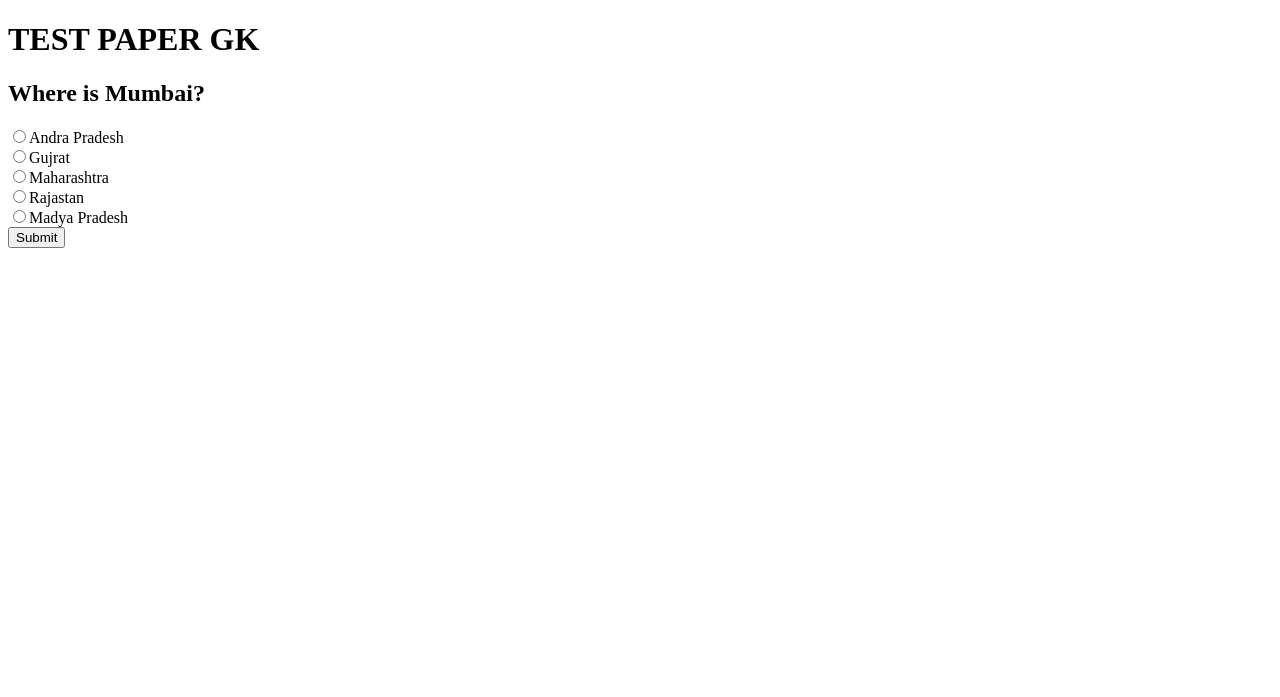
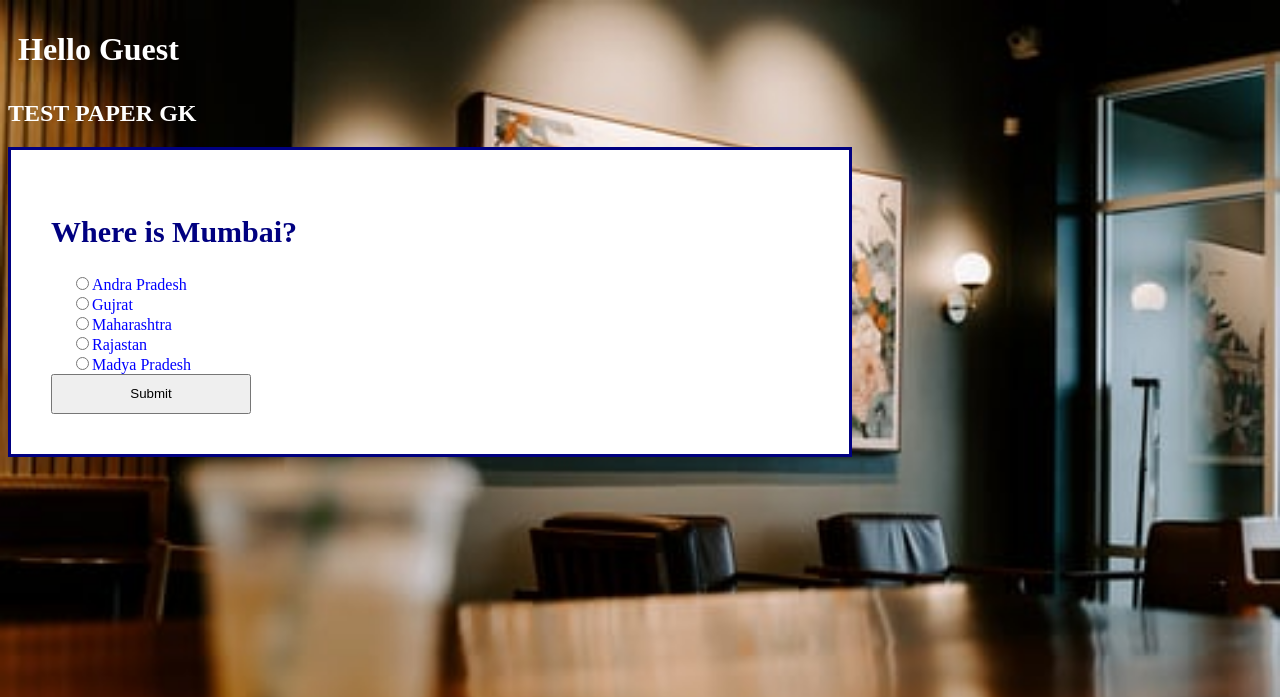
Before and after one commit to sawant98d/hellodjango, a Django app: page /exam/test in a window 1280 px wide. Shown: the top 697 px of the page. Run offline with Django 3.2, Linux system fonts and the light colour scheme.

Commit message:
Static files- Using static files in template

```diff
--- /dev/null
+++ b/static/css/teststyle.css
@@ -0,0 +1,34 @@
+body{
+    background-image: url('../images/demo.jpg');
+    background-repeat: no-repeat;
+    background-size: cover;
+    color: white;
+}
+
+.heading h1{
+    padding:10px;
+}
+.questionblock{
+    background-color: white;
+    border-style: solid;
+    border-color: navy;
+    padding:40px;
+    width:60%;
+
+}
+.que{
+    font-size: 20px;
+    color:navy;
+    font-weight: bold;
+}
+
+.option{
+    color: blue;
+    margin-left:20px;
+    font-weight: 20px;
+}
+
+.submit input{
+    width: 200px;
+    height: 40px;
+}
--- a/templates/exam/test.htm
+++ b/templates/exam/test.htm
@@ -1,3 +1,6 @@
+
+{% load static %}
+
 <!DOCTYPE html>
 <html lang="en">
 <head>
@@ -5,17 +8,38 @@
     <meta http-equiv="X-UA-Compatible" content="IE=edge">
     <meta name="viewport" content="width=device-width, initial-scale=1.0">
     <title>test app</title>
+    <link rel="stylesheet" href="{%static 'css/teststyle.css'%}">
 </head>
 <body>
-    <h1>TEST PAPER GK</h1>
-    <div>
-        <h2>Where is Mumbai?</h2>
-        <input type="radio" name='answer'>Andra Pradesh<br>
-        <input type="radio" name='answer'>Gujrat<br>
-        <input type="radio" name='answer'>Maharashtra<br>
-        <input type="radio" name='answer'>Rajastan<br>
-        <input type="radio" name='answer'>Madya Pradesh<br>
+    <div class="heading">
+        <h1>Hello Guest</h1>
+        <h2>TEST PAPER GK</h2>
     </div>
-    <input type="submit">
+    <div class="questionblock">
+            <div class="que">
+                <h2>Where is Mumbai?</h2>
+            </div>
+            <div class="option">
+                <input type="radio" name='answer'><span>Andra Pradesh</span>
+            </div>
+            <div class="option">
+                <input type="radio" name='answer'><span>Gujrat</span>
+            </div>
+            <div class="option">
+                <input type="radio" name='answer'><span>Maharashtra</span>
+            </div>
+
+            <div class="option">
+                <input type="radio" name='answer'><span>Rajastan</span>
+            </div>
+
+            <div class="option">
+                <input type="radio" name='answer'><span>Madya Pradesh</span>
+            </div>
+            <div class="submit">
+                <input type="submit">
+            </div>
+    </div>
+
 </body>
 </html>
```
Also changed, not shown: static/images/demo.jpg (added).
